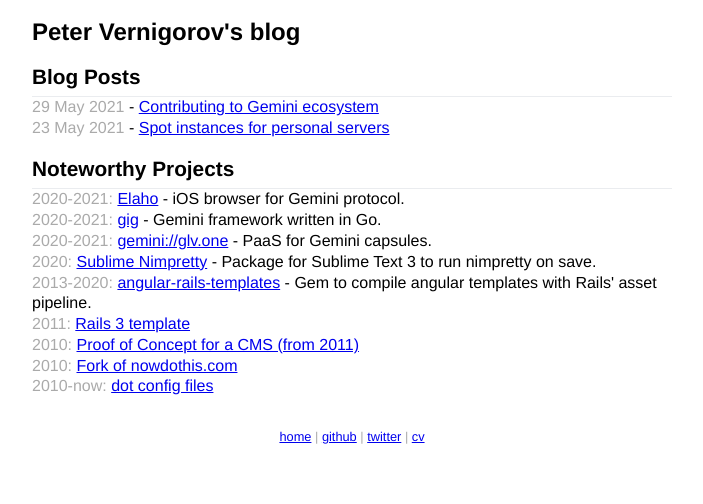
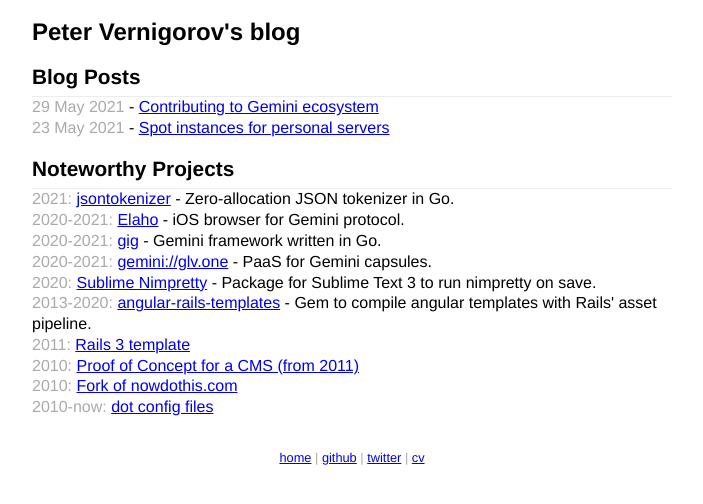
Before and after one commit to pitr/pitr.github.com, a Jekyll site: the page built from index.html, in a window 1280 px wide. Shown: the top 504 px of the page, without its empty margins (288-991 px from the left). Built offline with Jekyll 4.4.1, drawn with Linux system fonts in a browser that asks for light colours.

Commit message:
add jsontokenizer

```diff
--- a/index.html
+++ b/index.html
@@ -14,6 +14,11 @@
 
 <section id='projects'>
   <h2>Noteworthy Projects</h2>
+  <div>
+    <span class='date'>2021:</span>
+    <a href='https://github.com/pitr/jsontokenizer'>jsontokenizer</a>
+    - Zero-allocation JSON tokenizer in Go.
+  </div>
   <div>
     <span class='date'>2020-2021:</span>
     <a href='https://github.com/pitr/gemini-ios'>Elaho</a>
```
